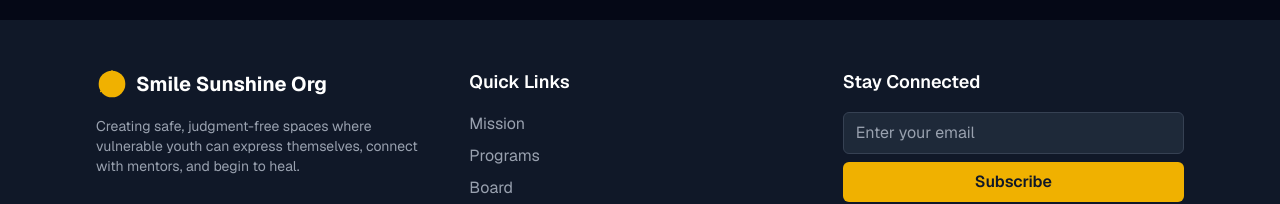
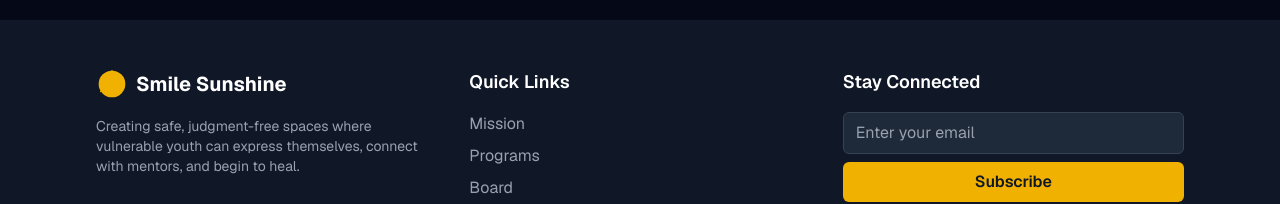
Before and after one commit to BitCoinKing/smilesunshine, a Next.js app: page / in a window 1280 px wide. Shown: the part 6384-6588 px from the top of the page. Built offline with nearby package versions, Linux system fonts and the light colour scheme.

Commit message:
footer update

```diff
--- a/src/components/Footer.tsx
+++ b/src/components/Footer.tsx
@@ -24,7 +24,7 @@ export function Footer() {
                 <circle cx="12" cy="12" r="10" fill="currentColor" />
                 <path d="M12 2v4m0 8v4m8-8h-4m-8 0H4m15.364-2.636l-2.828 2.828m-8.484 0l-2.828-2.828M21 12h-4m-8 0H4m13.656 5.656l-2.828-2.828m-8.484 0l-2.828 2.828" stroke="currentColor" strokeWidth="1" strokeLinecap="round" strokeLinejoin="round"/>
               </svg>
-              <span className="text-xl font-bold">Smile Sunshine Org</span>
+              <span className="text-xl font-bold">Smile Sunshine</span>
             </div>
             <p className="text-gray-400 text-sm">
               Creating safe, judgment-free spaces where vulnerable youth can express themselves,
```
